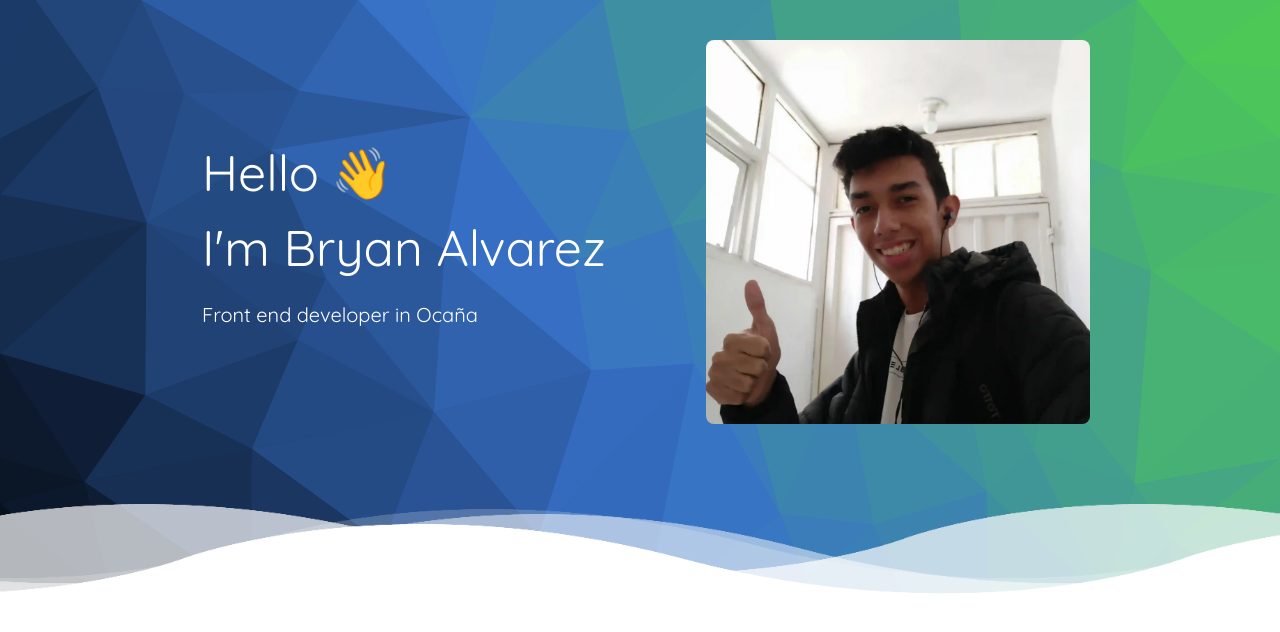
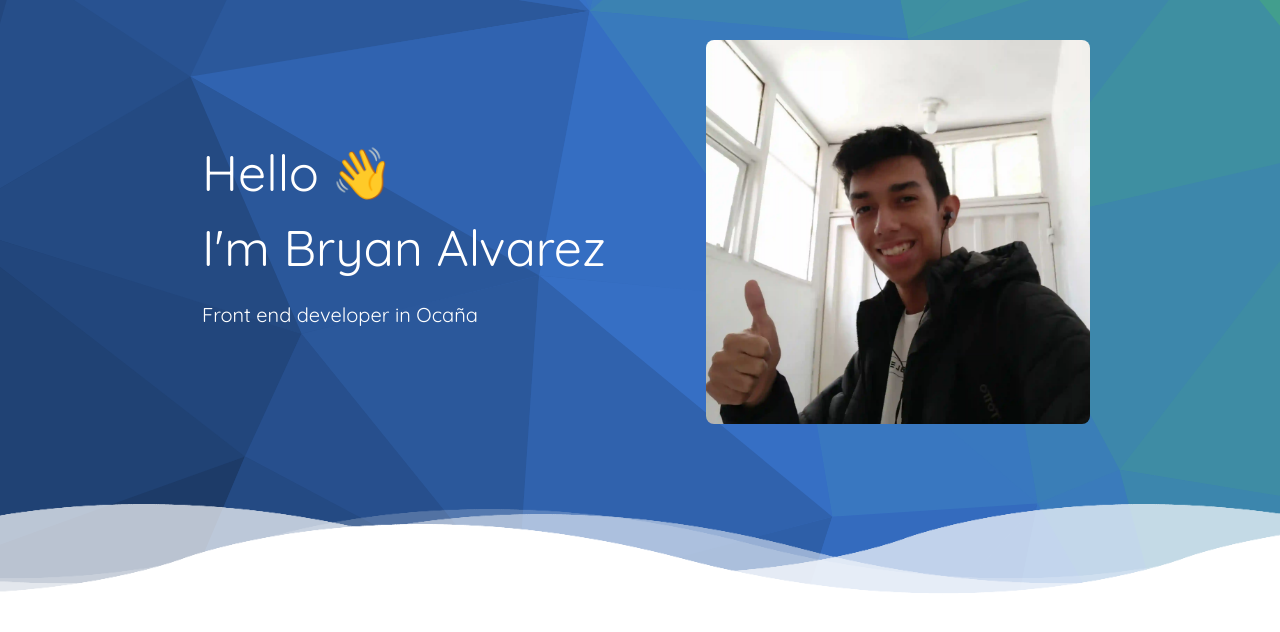
Before and after one commit to BryanAG-Kcts/portfolio-kcts, a Next.js app: page /en in a window 1280 px wide. Shown: the top 632 px of the page. Built offline with nearby package versions, Linux system fonts and the light colour scheme.

Commit message:
Background animation

```diff
--- /dev/null
+++ b/src/app/[lang]/shared/home/components/hero/backgroundAnimation.css
@@ -0,0 +1,49 @@
+#heroContent {
+  background: url('/images/herobg.svg');
+  background-size: cover;
+  animation: backGroundMove infinite linear 20s;
+  -webkit-animation: backGroundMove infinite linear 20s;
+}
+
+@keyframes backGroundMove {
+  0% {
+    background-position: 0% 0%;
+    background-size: 100%;
+  }
+  20% {
+    background-position: 50% 50%;
+    background-size: 100%;
+  }
+  20.00001% {
+    background-position: 20% 20%;
+    background-size: 200%;
+  }
+  40% {
+    background-position: 40% 40%;
+    background-size: 200%;
+  }
+  40.00001% {
+    background-position: 60% 20%;
+    background-size: 200%;
+  }
+  60% {
+    background-position: 80% 20%;
+    background-size: 200%;
+  }
+  60.00001% {
+    background-position: 60% 60%;
+    background-size: 300%;
+  }
+  80% {
+    background-position: 80% 80%;
+    background-size: 300%;
+  }
+  80.00001% {
+    background-position: 50% 50%;
+    background-size: 200%;
+  }
+  100% {
+    background-position: 0% 0%;
+    background-size: 100%;
+  }
+}
--- a/src/app/[lang]/shared/home/components/hero/hero.css
+++ b/src/app/[lang]/shared/home/components/hero/hero.css
@@ -1,7 +1,3 @@
-#heroContent {
-  background: url('/images/herobg.svg');
-  background-size: cover;
-}
 section .air {
   position: absolute;
   bottom: 0;
--- a/src/app/[lang]/shared/home/components/hero/hero.tsx
+++ b/src/app/[lang]/shared/home/components/hero/hero.tsx
@@ -1,6 +1,7 @@
 import { RouterLangsProps, getLocale } from '@/locales/constants'
 import { AnimationIcon } from '@/shared/components/AnimationIcon/animationIcon'
 import './hero.css'
+import './backgroundAnimation.css'
 
 export const Hero = ({ params }: RouterLangsProps): JSX.Element => {
   const { heroName, paragraph, title } = getLocale(params.lang).hero
```
